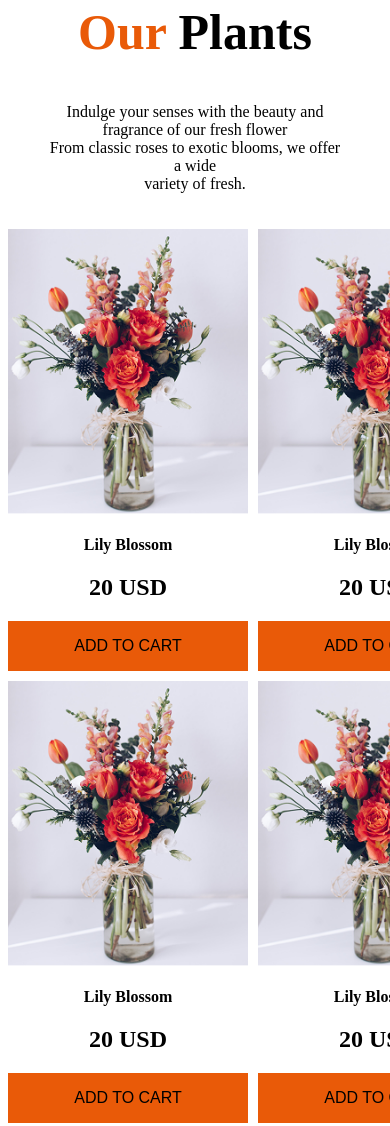
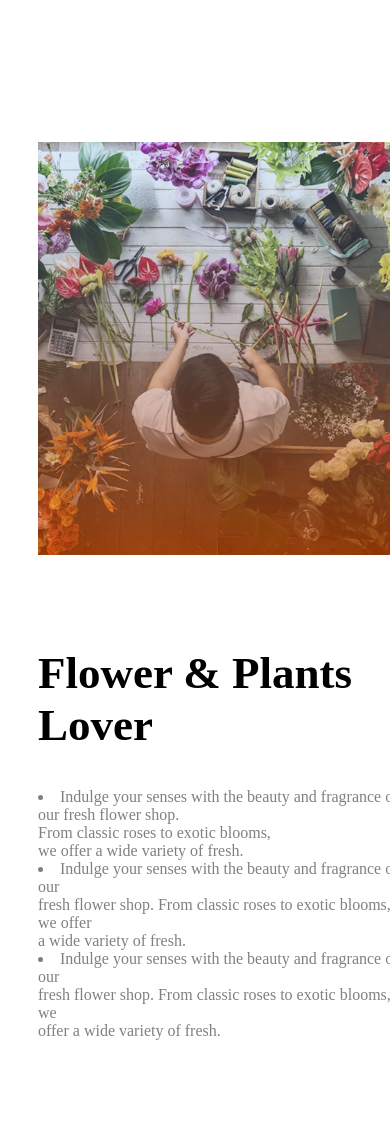
Before and after one commit to asadulislam1122/my-second-assignment, a plain HTML site: page index.html in a window 390 px wide. Shown: the part 1126-2252 px from the top of the page. Drawn offline with Linux system fonts and the light colour scheme.

Commit message:
added by second assignment responsiv website

```diff
--- a/index.html
+++ b/index.html
@@ -49,6 +49,37 @@
             </p>
           </div>
           <img class="banner-img" src="Images/hero-flower.png" alt="" />
+        </div>
+      </section>
+
+      <!-- lover badge -->
+      <section class="lover-badge">
+        <div>
+          <img src="Images/flower-store.png" alt="" />
+        </div>
+        <div class="lover">
+          <!-- badge -->
+
+          <img id="badge" src="Images/trusted-badge.png" alt="" />
+
+          <h2>Flower & Plants <br />Lover</h2>
+          <li class="text-item">
+            Indulge your senses with the beauty and fragrance of our fresh
+            flower shop. <br />
+            From classic roses to exotic blooms, <br />
+            we offer a wide variety of fresh.
+          </li>
+          <li class="text-item">
+            Indulge your senses with the beauty and fragrance of our <br />
+            fresh flower shop. From classic roses to exotic blooms, we offer
+            <br />
+            a wide variety of fresh.
+          </li>
+          <li class="text-item">
+            Indulge your senses with the beauty and fragrance of our <br />
+            fresh flower shop. From classic roses to exotic blooms, we <br />
+            offer a wide variety of fresh.
+          </li>
         </div>
       </section>
       <!-- plant section -->
--- a/style/assignment.css
+++ b/style/assignment.css
@@ -195,6 +195,35 @@
   gap: 20px;
 }
 
+/* lover badge */
+.lover-badge {
+  display: flex;
+  width: 1140px;
+  height: 597px;
+  /* background-color: aqua; */
+  align-items: center;
+  gap: 50px;
+
+  margin: 0 auto;
+  margin-top: 200px;
+
+  h2 {
+    font-size: 45px;
+    font-weight: bold;
+  }
+  .text-item {
+    font-size: medium;
+    color: gray;
+  }
+  /* badge  */
+  #badge {
+    width: 200px;
+    height: 200px;
+    margin-top: -500px;
+    margin-left: -160px;
+  }
+}
+
 /* Responsiv medeye quary */
 @media screen and (max-width: 576px) {
   .navbar,
@@ -268,7 +297,22 @@
   .footer-icon {
     align-items: start;
     flex-direction: row;
-    padding: 0;
+    padding: 20px;
     max-width: 180px;
   }
+  /* lover badge */
+  .lover-badge {
+    flex-direction: column;
+    margin-bottom: 500px;
+    max-width: 100%;
+    align-items: center;
+    padding: 0;
+    margin-left: 30px;
+  }
+  .lover-badge img {
+    width: 100%;
+  }
+  #badge {
+    display: none;
+  }
 }
```
